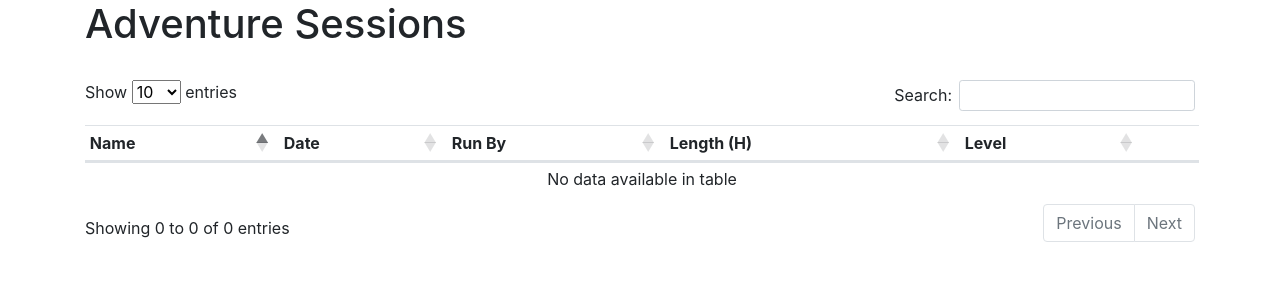
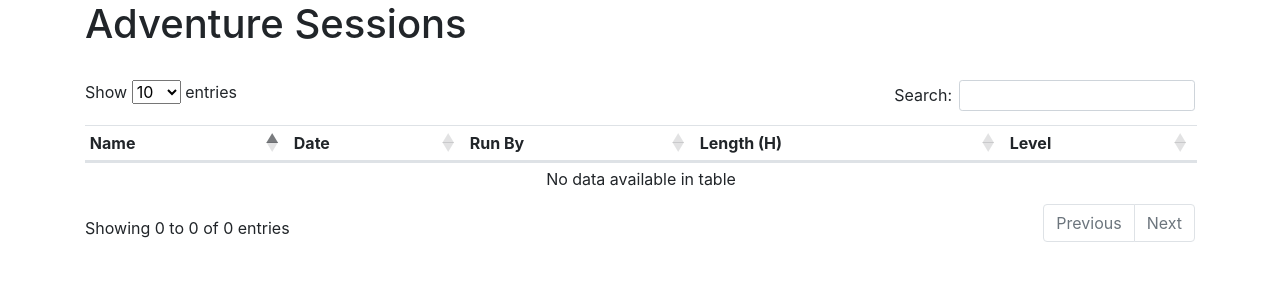
Before and after one commit to natis1/ett-py, a Flask app: page /adventures in a window 1280 px wide. Shown: the part 56-356 px from the top of the page. Run offline with Flask 2, Linux system fonts and the light colour scheme; data that the repository does not hold is empty; some libraries are stand-ins or nearby versions.

Commit message:
Remove view_adventure which does not exist.

```diff
--- a/website/templates/adventures.html
+++ b/website/templates/adventures.html
@@ -11,7 +11,6 @@
         <th scope="col">Run By</th>
         <th scope="col">Length (H)</th>
         <th scope="col">Level</th>
-        <th width="5%" scope="col"></th>
         {% if user.is_authenticated %}
         <th width="5%" scope="col"></th>
         {% endif %}
@@ -37,8 +36,7 @@
           {data: 'Date'},
           {data: 'GM'},
           {data: 'Time'},
-          {data: 'GameLevel'},
-          {defaultContent: '<button id="view" class="btn btn-primary">View</button>', orderable: false}
+          {data: 'GameLevel'}
           {% if user.is_authenticated %},
           {defaultContent: '<button id="edit" type="submit" class="btn btn-danger">Edit</button>', orderable: false}
           {% endif %}
```
